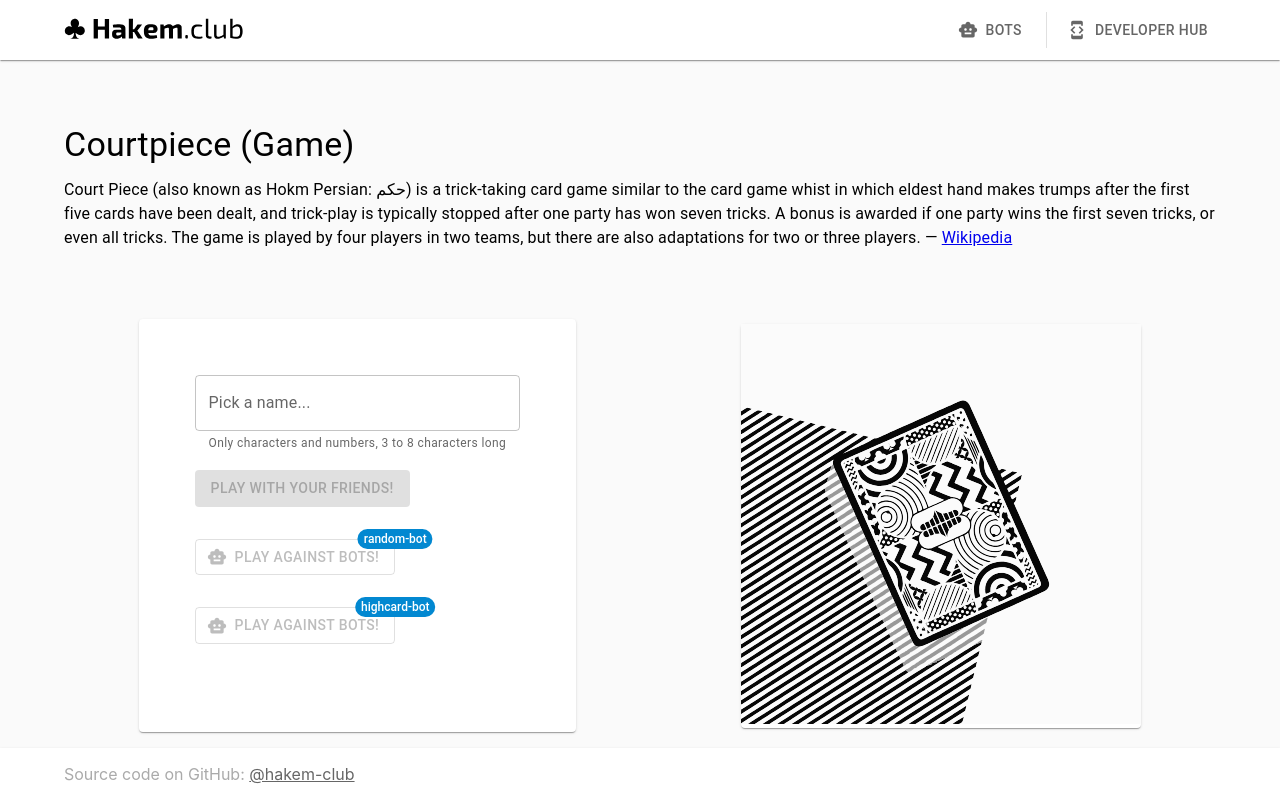
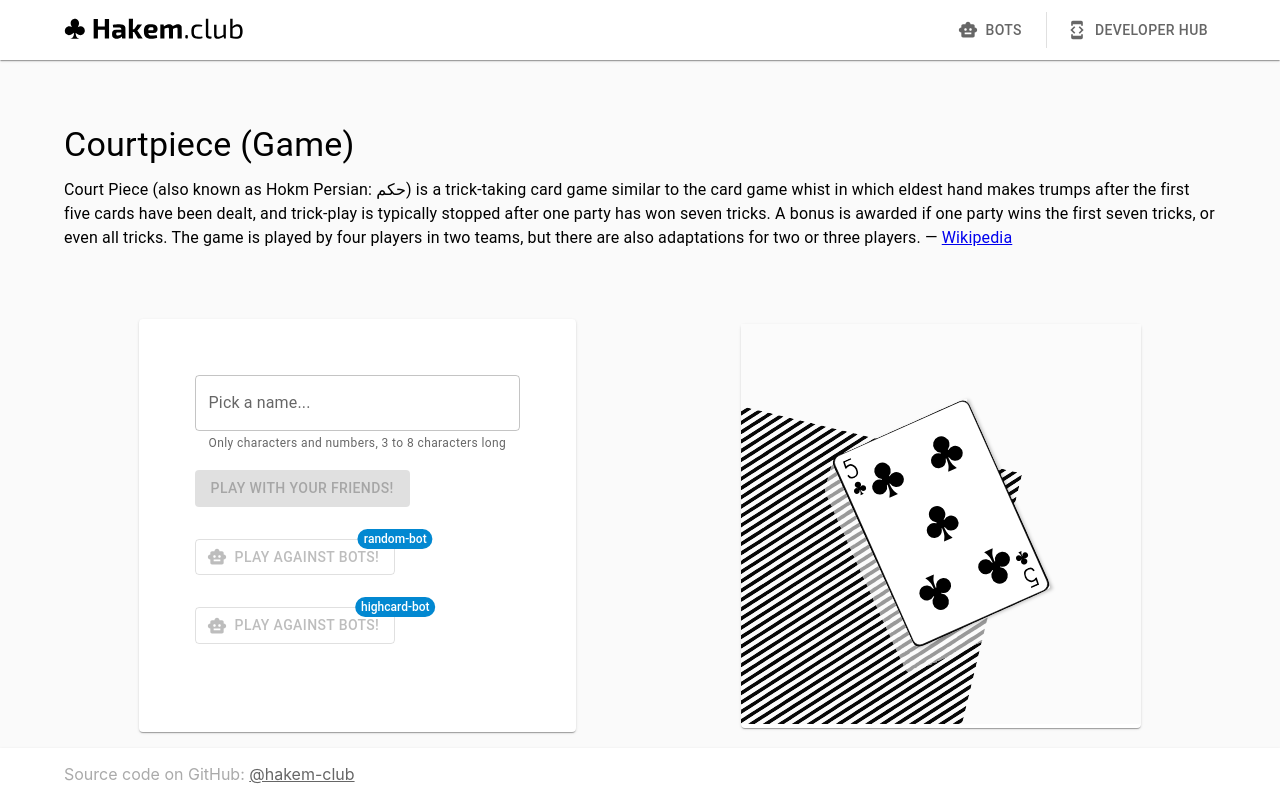
Before and after one commit to hakem-club/courtpiece-web, a React (Vite) app: page / in a window 1280 px wide. Built offline with nearby package versions, Linux system fonts and the light colour scheme.

Commit message:
:nail_care:

```diff
--- a/src/screens/Home.tsx
+++ b/src/screens/Home.tsx
@@ -3,9 +3,10 @@ import { useCallback, useEffect, useState } from "react";
 import { useCookies } from "react-cookie";
 import { useHistory } from "react-router";
 import { isNameValid } from "../../common/utils";
-import CenterContainer from "../components/CenterContainer";
 import { usePlayer } from "../GameContext";
 import SmartToyIcon from '@mui/icons-material/SmartToy';
+import Card from "../components/Card";
+import { PlayingCard } from "../../common/types";
 
 export const HomeScreen: React.FC = () => {
   const player_id = usePlayer();
@@ -48,6 +49,14 @@ export const HomeScreen: React.FC = () => {
   }, [apiState.status]);
 
   const invalid_form = !isNameValid(selectedName);
+
+  const [card, setCard] = useState<PlayingCard>(0);
+  const refreshCard = () => setCard(Math.floor(Math.random() * 52) as PlayingCard);
+
+  useEffect(() => {
+    const intervalId = setInterval(refreshCard, 1000);
+    return () => clearInterval(intervalId);
+  }, []);
 
   return (
     <Stack>
@@ -93,7 +102,13 @@ export const HomeScreen: React.FC = () => {
           </Paper>
         </Grid>
         <Grid item>
-          <Paper>
+          <Paper sx={{ position: 'relative' }}>
+            <Box
+              sx={{ transform: 'rotate(-24deg) translate(86px, 191px) scale(1.84, 1.85)', filter: 'grayscale(0.5)', top: 0, position: 'absolute' }}
+              onClick={refreshCard}
+              >
+              <Card card={card} />
+            </Box>
             <img src="/graphics/home.svg" alt="Hakem.club" style={{}} />
           </Paper>
         </Grid>
```
